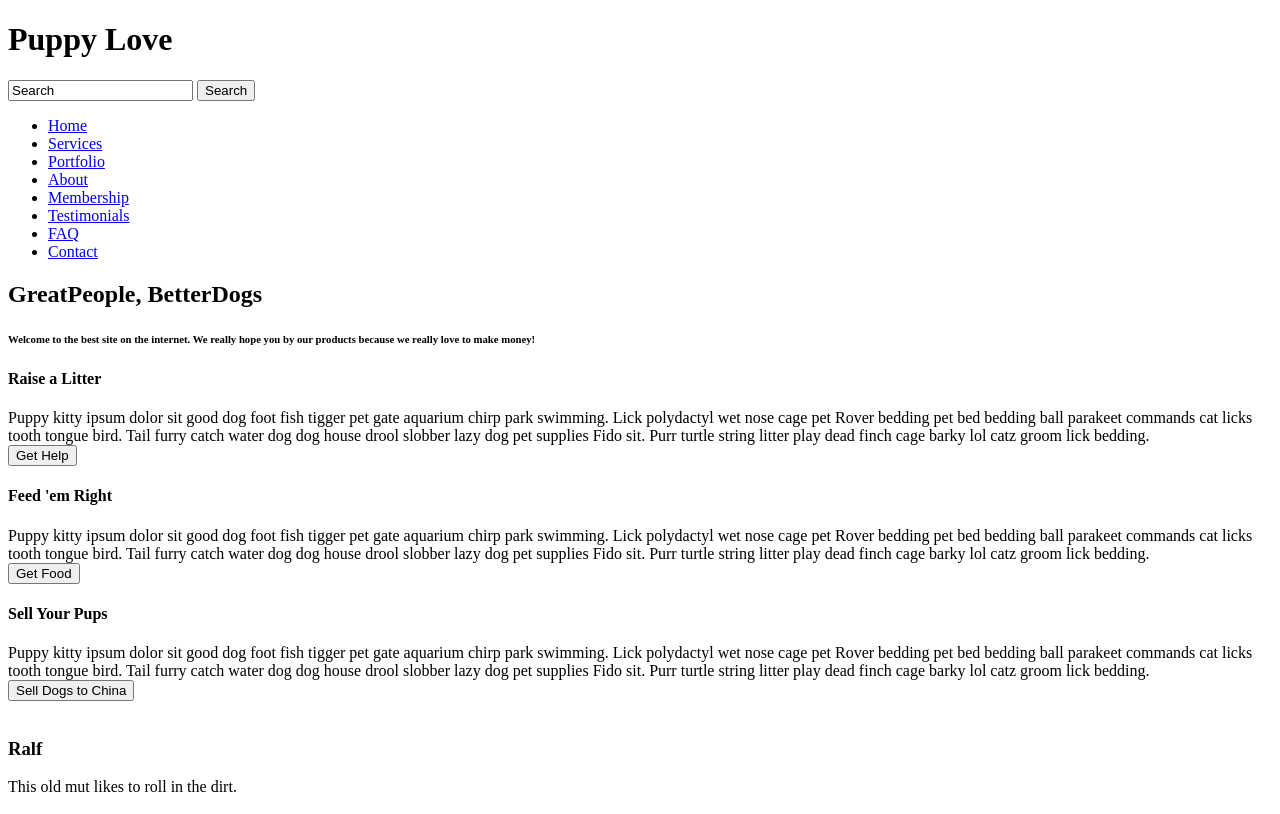
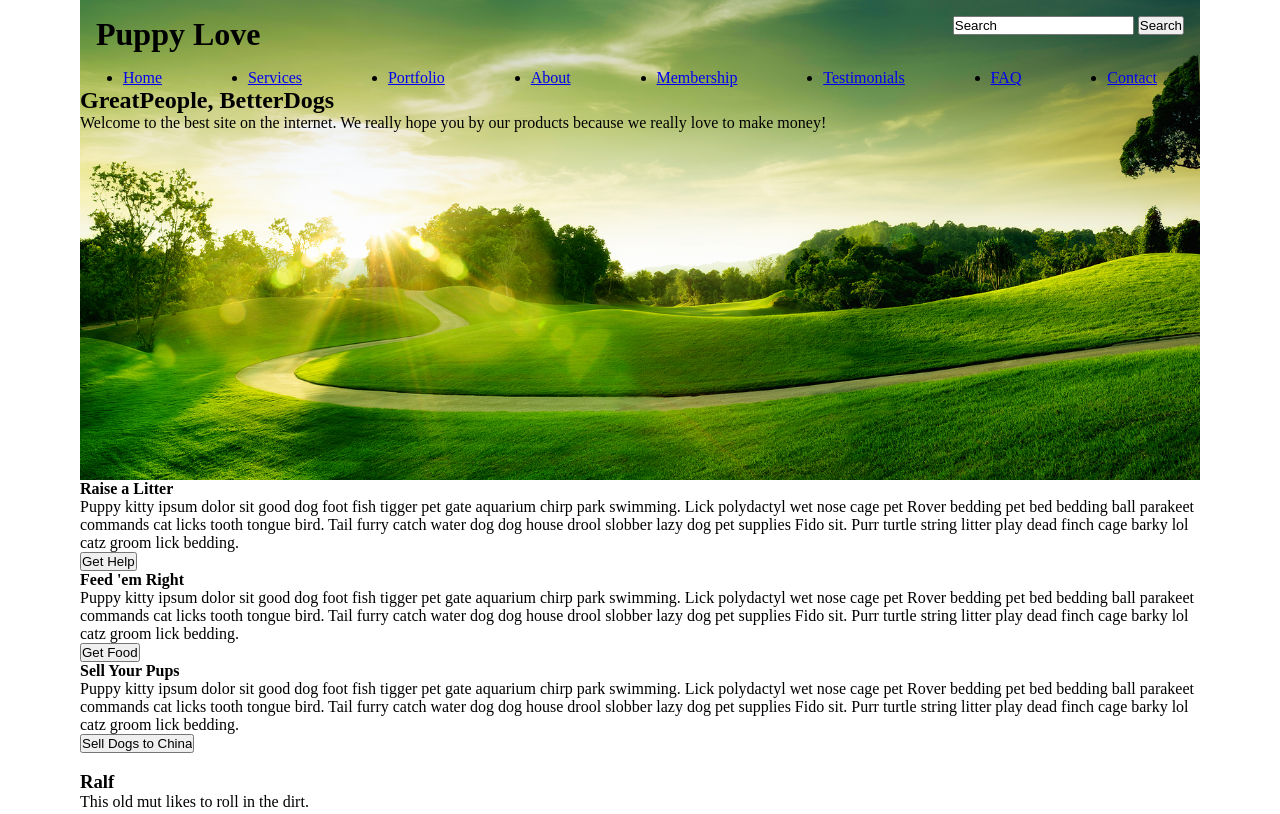
Before and after one commit to JonMcCarthy7/PuppyLove, a plain HTML site: page index.html in a window 1280 px wide. Shown: the top 814 px of the page. Drawn offline with Linux system fonts and the light colour scheme.

Commit message:
style in css

```diff
--- a/index.html
+++ b/index.html
@@ -6,7 +6,7 @@
     <link rel="stylesheet" type="text/css" href="./style.css">
   </head>
   <body>
-    <div class="container">
+    <div id="container">
       <div class="top">
         <div class="header">
           <div class="logo">
@@ -34,7 +34,7 @@
             <h2><strong>Great</strong>People, <strong>Better</strong>Dogs</h2>
           </div>
           <div class="sub-text">
-            <h6>Welcome to the best site on the internet. We really hope you by our products because we really love to make money!</h6>
+            <p>Welcome to the best site on the internet. We really hope you by our products because we really love to make money!</p>
           </div>
         </div>
 
--- a/style.css
+++ b/style.css
@@ -0,0 +1,35 @@
+* {
+  margin: 0;
+  padding: 0;
+}
+
+#container {
+  margin: 0 auto;
+  max-width: 70em;
+
+}
+
+.header {
+  display: flex;
+  justify-content: space-between;
+  padding: 1em;
+}
+
+.top {
+  background-image: url("./Photos/bg.jpg");
+  height: 30em;
+  background-size: cover;
+  background-repeat: no-repeat;
+}
+
+.nav {
+  display: flex;
+  flex-direction: row;
+}
+
+ul {
+  display: flex;
+  flex-direction: row;
+  justify-content: space-around;
+  flex-grow: 1;
+}
```
Also changed, not shown: Photos/bg.jpg (added), Photos/dog1.png (added), Photos/dog2.png (added), Photos/dog3.png (added).
